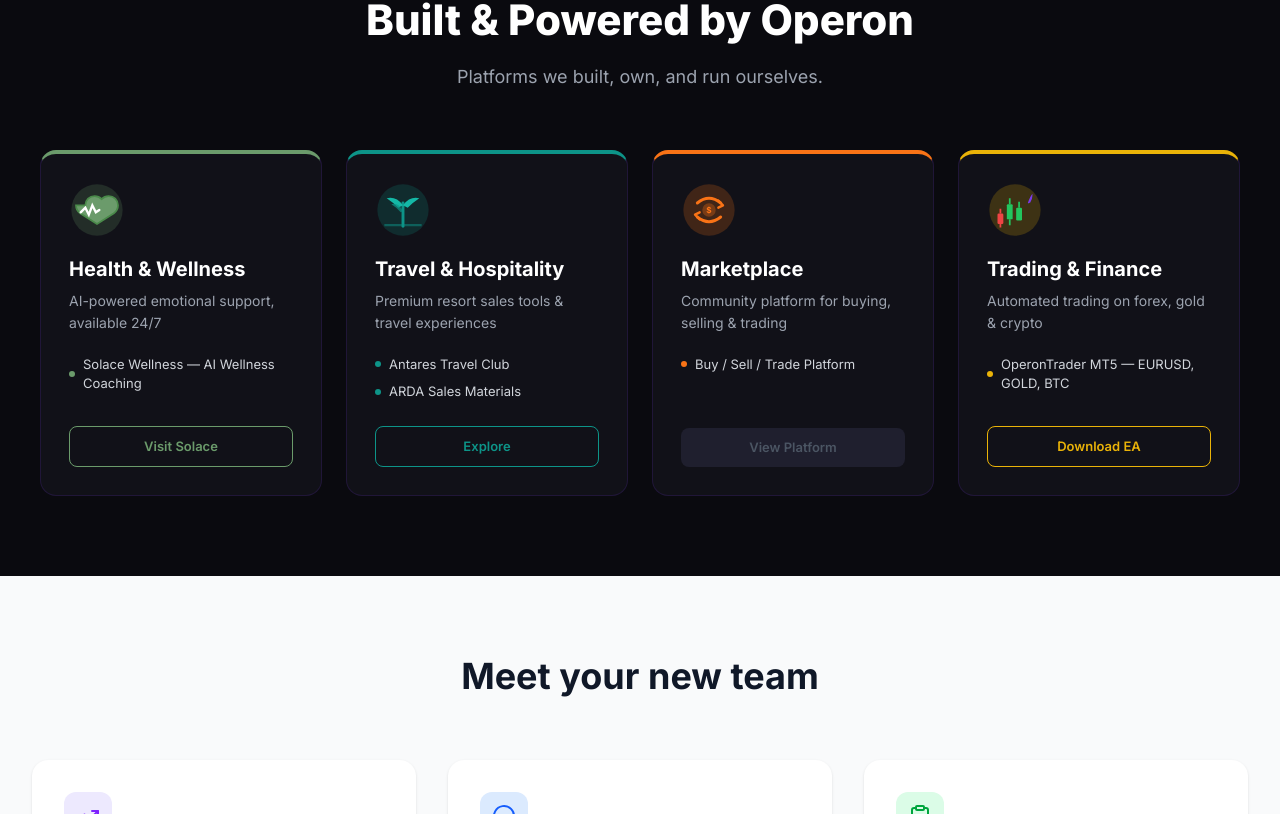
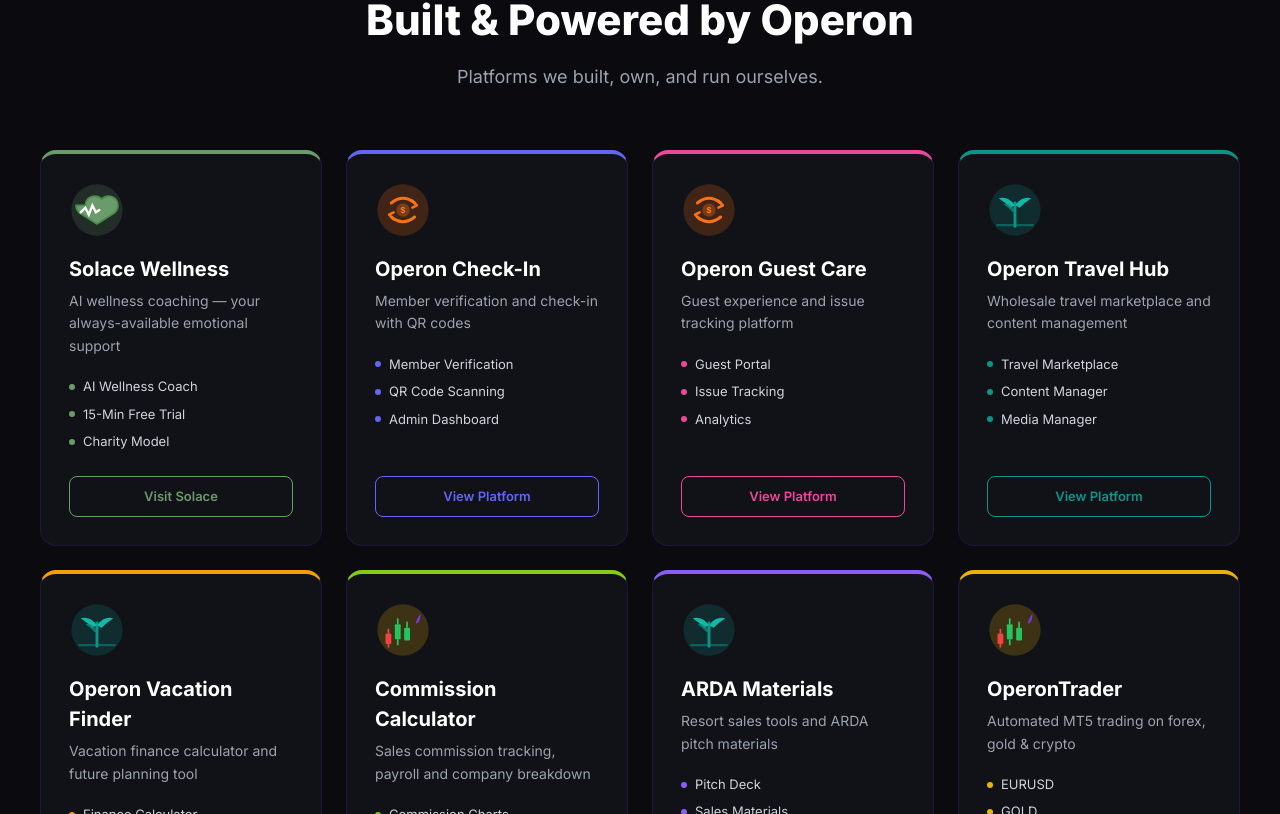
Before and after one commit to Antarestravelclub/Operon, a React (Vite) app: page / in a window 1280 px wide. Shown: the part 2386-3200 px from the top of the page. Built offline with nearby package versions, Linux system fonts and the light colour scheme.

Commit message:
Add all 8 Built by Operon products with live links

```diff
--- a/src/pages/Landing.tsx
+++ b/src/pages/Landing.tsx
@@ -249,40 +249,80 @@
   const builtByCategories = [
     {
       icon: <HealthIcon />,
-      title: 'Health & Wellness',
+      title: 'Solace Wellness',
       color: '#6b9b6b',
-      tagline: 'AI-powered emotional support, available 24/7',
-      products: ['Solace Wellness — AI Wellness Coaching'],
+      tagline: 'AI wellness coaching — your always-available emotional support',
+      products: ['AI Wellness Coach', '15-Min Free Trial', 'Charity Model'],
       cta: 'Visit Solace',
       ctaLink: 'https://solace-wellness.io',
       external: true,
     },
     {
+      icon: <MarketplaceIcon />,
+      title: 'Operon Check-In',
+      color: '#6366f1',
+      tagline: 'Member verification and check-in with QR codes',
+      products: ['Member Verification', 'QR Code Scanning', 'Admin Dashboard'],
+      cta: 'View Platform',
+      ctaLink: 'https://secure-checkin-confirm.vercel.app',
+      external: true,
+    },
+    {
+      icon: <MarketplaceIcon />,
+      title: 'Operon Guest Care',
+      color: '#ec4899',
+      tagline: 'Guest experience and issue tracking platform',
+      products: ['Guest Portal', 'Issue Tracking', 'Analytics'],
+      cta: 'View Platform',
+      ctaLink: 'https://guest-whisper-care.vercel.app',
+      external: true,
+    },
+    {
       icon: <TravelIcon />,
-      title: 'Travel & Hospitality',
+      title: 'Operon Travel Hub',
       color: '#0d9488',
-      tagline: 'Premium resort sales tools & travel experiences',
-      products: ['Antares Travel Club', 'ARDA Sales Materials'],
+      tagline: 'Wholesale travel marketplace and content management',
+      products: ['Travel Marketplace', 'Content Manager', 'Media Manager'],
+      cta: 'View Platform',
+      ctaLink: 'https://wholesale-wanderlust-hub.vercel.app',
+      external: true,
+    },
+    {
+      icon: <TravelIcon />,
+      title: 'Operon Vacation Finder',
+      color: '#f59e0b',
+      tagline: 'Vacation finance calculator and future planning tool',
+      products: ['Finance Calculator', 'Vacation Planning', 'Cost Analysis'],
+      cta: 'View Platform',
+      ctaLink: 'https://vacation-future-finder.vercel.app',
+      external: true,
+    },
+    {
+      icon: <TradingIcon />,
+      title: 'Commission Calculator',
+      color: '#84cc16',
+      tagline: 'Sales commission tracking, payroll and company breakdown',
+      products: ['Commission Charts', 'Payroll Manager', 'Company Breakdown'],
+      cta: 'View Platform',
+      ctaLink: 'https://antares-travel-club-sales-commission-calc.vercel.app',
+      external: true,
+    },
+    {
+      icon: <TravelIcon />,
+      title: 'ARDA Materials',
+      color: '#8b5cf6',
+      tagline: 'Resort sales tools and ARDA pitch materials',
+      products: ['Pitch Deck', 'Sales Materials', 'Demo Scripts'],
       cta: 'Explore',
       ctaLink: 'https://arda-materials.vercel.app',
       external: true,
     },
     {
-      icon: <MarketplaceIcon />,
-      title: 'Marketplace',
-      color: '#f97316',
-      tagline: 'Community platform for buying, selling & trading',
-      products: ['Buy / Sell / Trade Platform'],
-      cta: 'View Platform',
-      ctaLink: null,
-      external: false,
-    },
-    {
       icon: <TradingIcon />,
-      title: 'Trading & Finance',
+      title: 'OperonTrader',
       color: '#eab308',
-      tagline: 'Automated trading on forex, gold & crypto',
-      products: ['OperonTrader MT5 — EURUSD, GOLD, BTC'],
+      tagline: 'Automated MT5 trading on forex, gold & crypto',
+      products: ['EURUSD', 'GOLD', 'BTCUSD — MT5 Expert Advisor'],
       cta: 'Download EA',
       ctaLink: '/OperonTrader.mq5',
       external: false,
```
